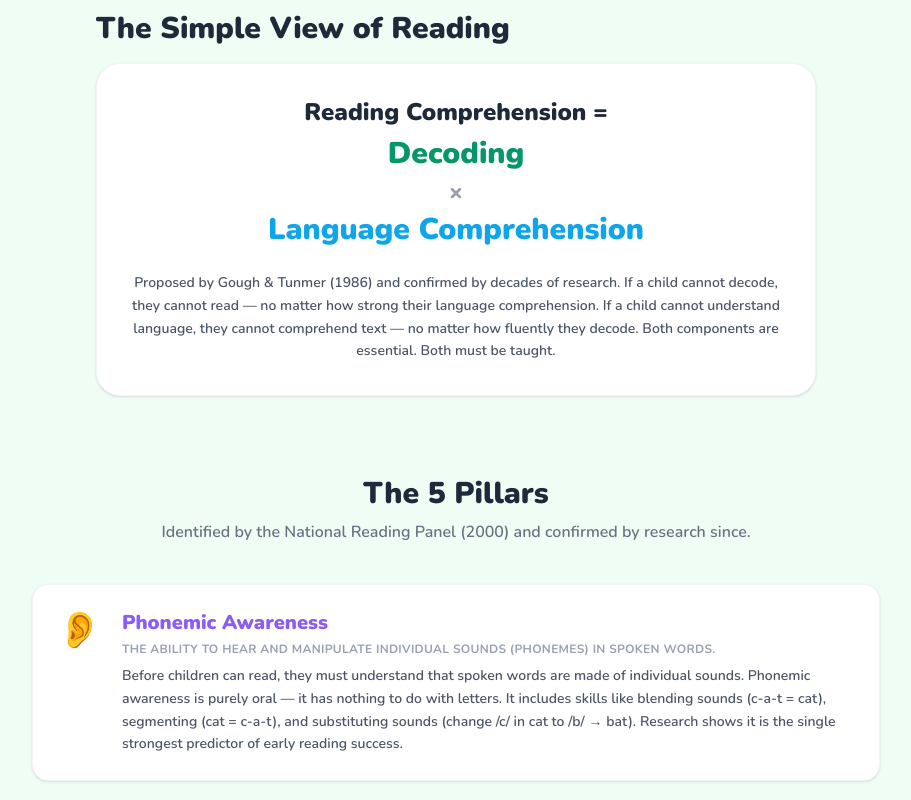
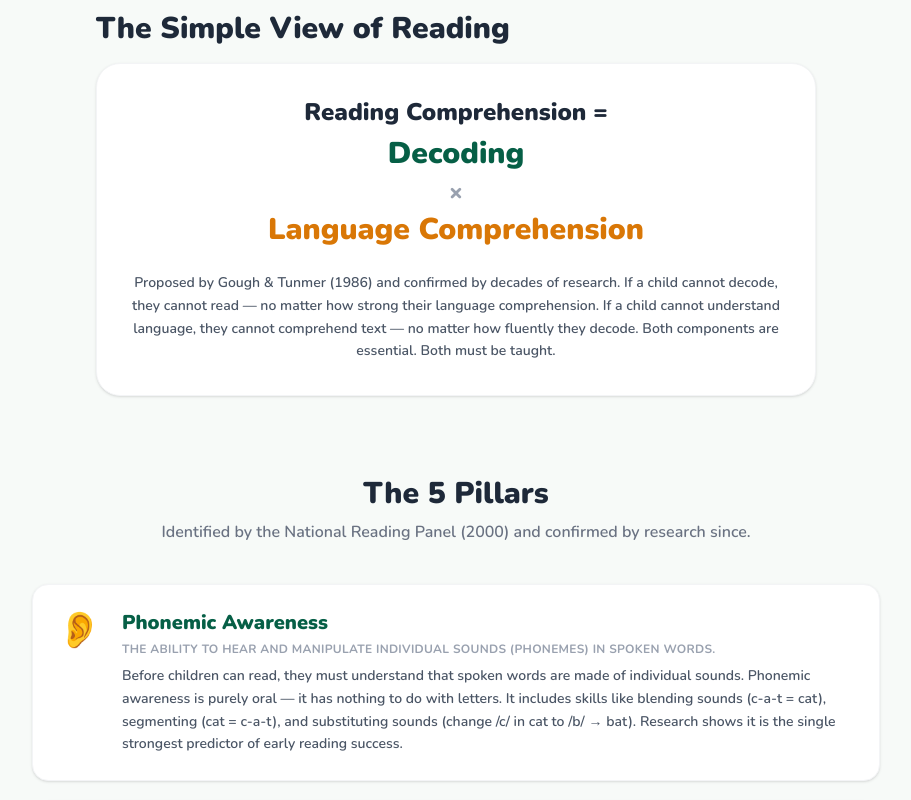
Before and after one commit to zeevaki/ourteachingworld, a Next.js app: page /science-of-reading in a window 1280 px wide. Shown: the part 1420-2220 px from the top of the page, without its empty margins (184-1095 px from the left). Built offline with nearby package versions, Linux system fonts and the light colour scheme.

Commit message:
Apply unified deep emerald + gold color scheme and consistent Kashmir hero overlay

```diff
--- a/app/blog/page.tsx
+++ b/app/blog/page.tsx
@@ -3,10 +3,10 @@ import Link from "next/link";
 import { blogPosts } from "@/data/blog-posts";
 
 const categoryColors: Record<string, string> = {
-  "dual-language": "#059669",
-  "science-of-reading": "#0EA5E9",
-  both: "#8B5CF6",
-  education: "#F59E0B",
+  "dual-language": "#065F46",
+  "science-of-reading": "#0D9488",
+  both: "#D97706",
+  education: "#B45309",
 };
 
 const categoryLabels: Record<string, string> = {
--- a/app/dual-language/page.tsx
+++ b/app/dual-language/page.tsx
@@ -5,35 +5,35 @@ const pillars = [
   {
     emoji: "📚",
     title: "Biliteracy",
-    color: "#059669",
+    color: "#065F46",
     description:
       "Students develop full literacy in both languages — reading, writing, speaking, and listening. They are not learning half of each language; they are becoming fully literate in two. This is the most powerful academic gift a school can give.",
   },
   {
     emoji: "🏆",
     title: "Academic Achievement",
-    color: "#0EA5E9",
+    color: "#0D9488",
     description:
       "Content — math, science, social studies — is taught in both languages. Students build deep conceptual knowledge that transfers across languages. By 5th grade, dual language students consistently score 15–20 percentile points higher than peers in monolingual programs.",
   },
   {
     emoji: "🌍",
     title: "Sociocultural Competence",
-    color: "#8B5CF6",
+    color: "#059669",
     description:
       "Students learn to navigate and appreciate multiple cultures. They develop empathy, global awareness, and the ability to build bridges across communities. In a diverse world, this is not a bonus — it is a survival skill.",
   },
   {
     emoji: "🧠",
     title: "Metalinguistic Awareness",
-    color: "#F59E0B",
+    color: "#D97706",
     description:
       "Knowing two languages gives students a unique window into how language itself works. They understand grammar, sentence structure, and word patterns more deeply than monolingual peers — a skill that boosts reading comprehension in both languages.",
   },
   {
     emoji: "➕",
     title: "Additive Bilingualism",
-    color: "#EF4444",
+    color: "#B45309",
     description:
       "Dual language adds a new language without subtracting the home language. This stands in direct contrast to subtractive models where students lose their heritage language while learning English. Preserving the home language preserves identity, family connection, and community.",
   },
@@ -96,7 +96,7 @@ export default function DualLanguagePage() {
           backgroundPosition: "center top",
         }}
       >
-        <div className="absolute inset-0" style={{ backgroundColor: "rgba(5,150,105,0.65)" }} />
+        <div className="absolute inset-0" style={{ backgroundColor: "rgba(6,95,70,0.62)" }} />
         <div className="relative z-10 max-w-3xl mx-auto">
           <div className="text-6xl mb-4">🌐</div>
           <h1 className="text-5xl font-black text-white mb-4" style={{ textShadow: "0 2px 16px rgba(0,0,0,0.4)" }}>
--- a/app/globals.css
+++ b/app/globals.css
@@ -1,12 +1,12 @@
 @import "tailwindcss";
 
 @theme {
-  --color-primary: #059669;
+  --color-primary: #065F46;
   --color-primary-light: #D1FAE5;
-  --color-primary-dark: #047857;
-  --color-accent: #0EA5E9;
-  --color-accent-light: #E0F2FE;
-  --color-background: #F0FDF4;
+  --color-primary-dark: #022C22;
+  --color-accent: #D97706;
+  --color-accent-light: #FEF3C7;
+  --color-background: #F7FAF8;
   --color-surface: #FFFFFF;
   --color-muted: #6B7280;
   --font-sans: var(--font-nunito);
--- a/app/page.tsx
+++ b/app/page.tsx
@@ -16,7 +16,7 @@ export default function HomePage() {
           minHeight: "480px",
         }}
       >
-        <div className="absolute inset-0" style={{ backgroundColor: "rgba(4,120,87,0.55)" }} />
+        <div className="absolute inset-0" style={{ backgroundColor: "rgba(6,95,70,0.62)" }} />
         <div className="relative z-10 max-w-3xl mx-auto">
           <p className="text-white/80 font-bold text-sm uppercase tracking-widest mb-3">
             For Teachers Everywhere
--- a/app/science-of-reading/page.tsx
+++ b/app/science-of-reading/page.tsx
@@ -5,7 +5,7 @@ const pillars = [
   {
     emoji: "👂",
     title: "Phonemic Awareness",
-    color: "#8B5CF6",
+    color: "#065F46",
     teks: "The ability to hear and manipulate individual sounds (phonemes) in spoken words.",
     description:
       "Before children can read, they must understand that spoken words are made of individual sounds. Phonemic awareness is purely oral — it has nothing to do with letters. It includes skills like blending sounds (c-a-t = cat), segmenting (cat = c-a-t), and substituting sounds (change /c/ in cat to /b/ → bat). Research shows it is the single strongest predictor of early reading success.",
@@ -13,7 +13,7 @@ const pillars = [
   {
     emoji: "🔤",
     title: "Phonics",
-    color: "#F59E0B",
+    color: "#0D9488",
     teks: "The relationship between letters (graphemes) and sounds (phonemes).",
     description:
       "Phonics instruction teaches students the alphabetic code — which letters represent which sounds, and how to decode written words. Systematic, explicit phonics (teaching letter-sound relationships in a deliberate sequence) is dramatically more effective than incidental or embedded phonics. The National Reading Panel confirmed this in 2000; brain imaging research has confirmed it since.",
@@ -21,7 +21,7 @@ const pillars = [
   {
     emoji: "📖",
     title: "Fluency",
-    color: "#0EA5E9",
+    color: "#059669",
     teks: "Reading with accuracy, appropriate rate, and expression.",
     description:
       "Fluency is the bridge between word recognition and comprehension. When students read fluently, decoding becomes automatic — freeing cognitive resources for understanding meaning. Fluency develops through repeated reading, modeling by teachers, and oral reading practice. Struggling readers who are not fluent spend so much mental energy decoding that they cannot comprehend what they read.",
@@ -29,7 +29,7 @@ const pillars = [
   {
     emoji: "🗝️",
     title: "Vocabulary",
-    color: "#22C55E",
+    color: "#D97706",
     teks: "Knowledge of words — their meanings, relationships, and usage.",
     description:
       "Vocabulary knowledge is one of the strongest predictors of reading comprehension. Students who encounter a word they cannot understand cannot comprehend the sentence it appears in — no matter how well they can decode. Vocabulary is best taught through direct instruction of high-value words, wide reading, and deliberate word study including roots, prefixes, and suffixes.",
@@ -37,7 +37,7 @@ const pillars = [
   {
     emoji: "💡",
     title: "Comprehension",
-    color: "#EF4444",
+    color: "#B45309",
     teks: "The ability to construct meaning from text.",
     description:
       "Comprehension is the ultimate goal of reading. It requires both strong word recognition (decoding) and strong language comprehension (background knowledge, vocabulary, reasoning). The Simple View of Reading, proposed by Gough & Tunmer in 1986, captures this in one formula: Reading = Decoding × Language Comprehension. If either component is zero, reading comprehension is zero.",
@@ -91,7 +91,7 @@ export default function ScienceOfReadingPage() {
           backgroundPosition: "center bottom",
         }}
       >
-        <div className="absolute inset-0" style={{ backgroundColor: "rgba(14,165,233,0.65)" }} />
+        <div className="absolute inset-0" style={{ backgroundColor: "rgba(6,95,70,0.62)" }} />
         <div className="relative z-10 max-w-3xl mx-auto">
           <div className="text-6xl mb-4">📖</div>
           <h1 className="text-5xl font-black text-white mb-4" style={{ textShadow: "0 2px 16px rgba(0,0,0,0.4)" }}>
--- a/app/sufiaana-jihad/page.tsx
+++ b/app/sufiaana-jihad/page.tsx
@@ -77,7 +77,7 @@ export default function SufianaJihadPage() {
           backgroundPosition: "center",
         }}
       >
-        <div className="absolute inset-0" style={{ backgroundColor: "rgba(120,53,15,0.72)" }} />
+        <div className="absolute inset-0" style={{ backgroundColor: "rgba(6,95,70,0.62)" }} />
         <div className="relative z-10 max-w-3xl mx-auto">
           <p className="text-amber-200 font-bold text-sm uppercase tracking-widest mb-3">
             A Framework for Educators Who Fit No Box
```
